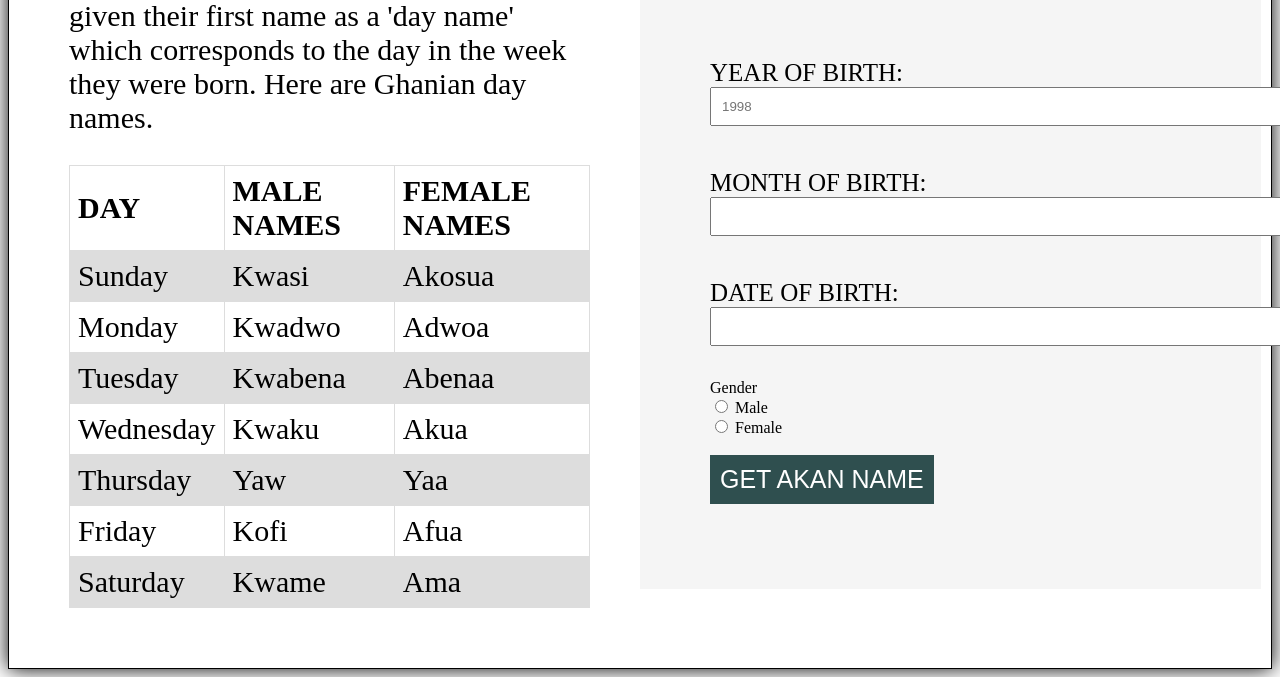
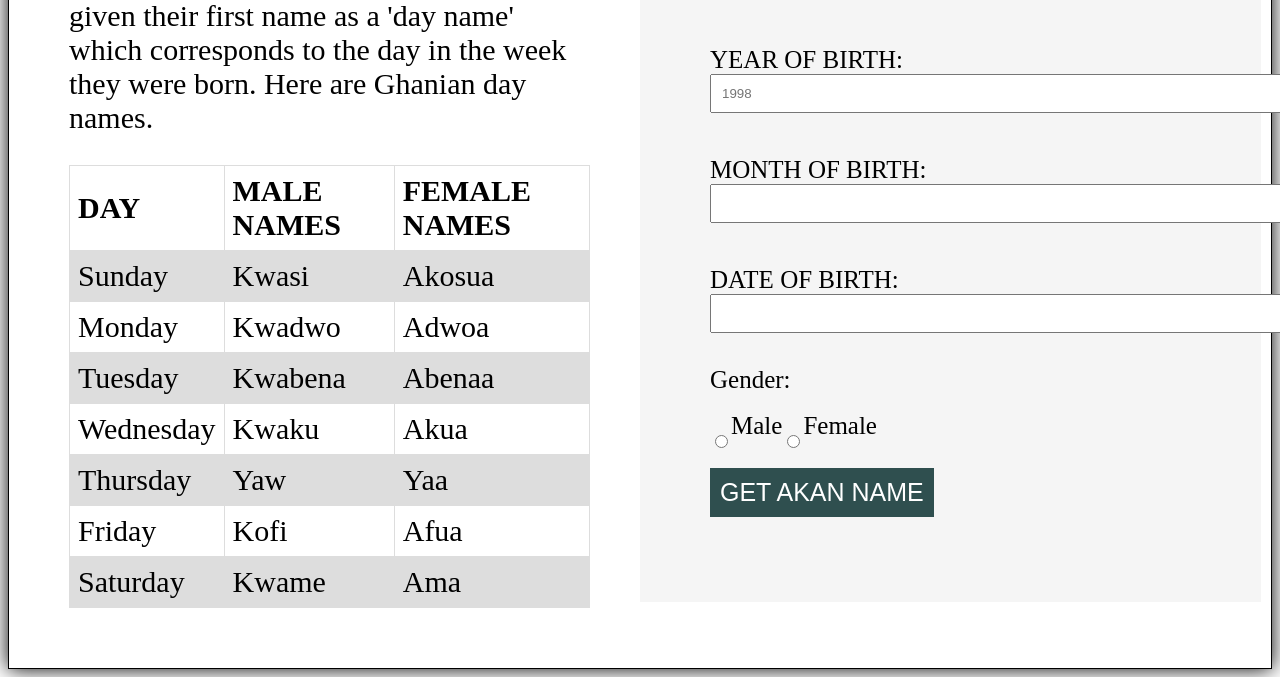
Before and after one commit to Ianwanarua/Akan-Name, a plain HTML site: page index.html in a window 1280 px wide. Shown: the part 208-885 px from the top of the page. Drawn offline with Linux system fonts and the light colour scheme.

Commit message:
Added changes to html file and css fie

```diff
--- a/index.html
+++ b/index.html
@@ -83,11 +83,14 @@
                         <input type="text" class="forms" id="day" name="day" placeholder=""> <br>
                     </div>
                     <div class="gen">
-                            <label>Gender</label><br />
-                            <input type="radio" name="gender" id="gender" value="male" /> Male
-                            <br />
-                            <input type="radio" name="gender" id="gender" value="female" /> Female
-                            <br /><br />
+                            <label>Gender:</label><br />
+                            <div class="display">
+                                <input type="radio" name="gender" id="gender" value="male" /> Male
+                                <br />
+                                <input type="radio" name="gender" id="gender" value="female" /> Female
+                                <br /><br />
+                            </div>
+
                             <input type="submit" id="btn" value="GET AKAN NAME" onclick="output()" />
                          <p id="results"></p>
                     </div>
--- a/style.css
+++ b/style.css
@@ -57,6 +57,13 @@ td, th {
     margin-top: 10px;
     font-size: 25px;
   }
+  .gen{
+    font-size: 25px;
+  }
+  .display{
+    display: flex;
+    margin-top: 18px;
+  }
   #btn{
     font-size: 25px;
     background-color: darkslategrey;
@@ -72,5 +79,5 @@ td, th {
   }
   #results{
     font-size: 25px;
-    align-items: flex-end;
+
   }
```
